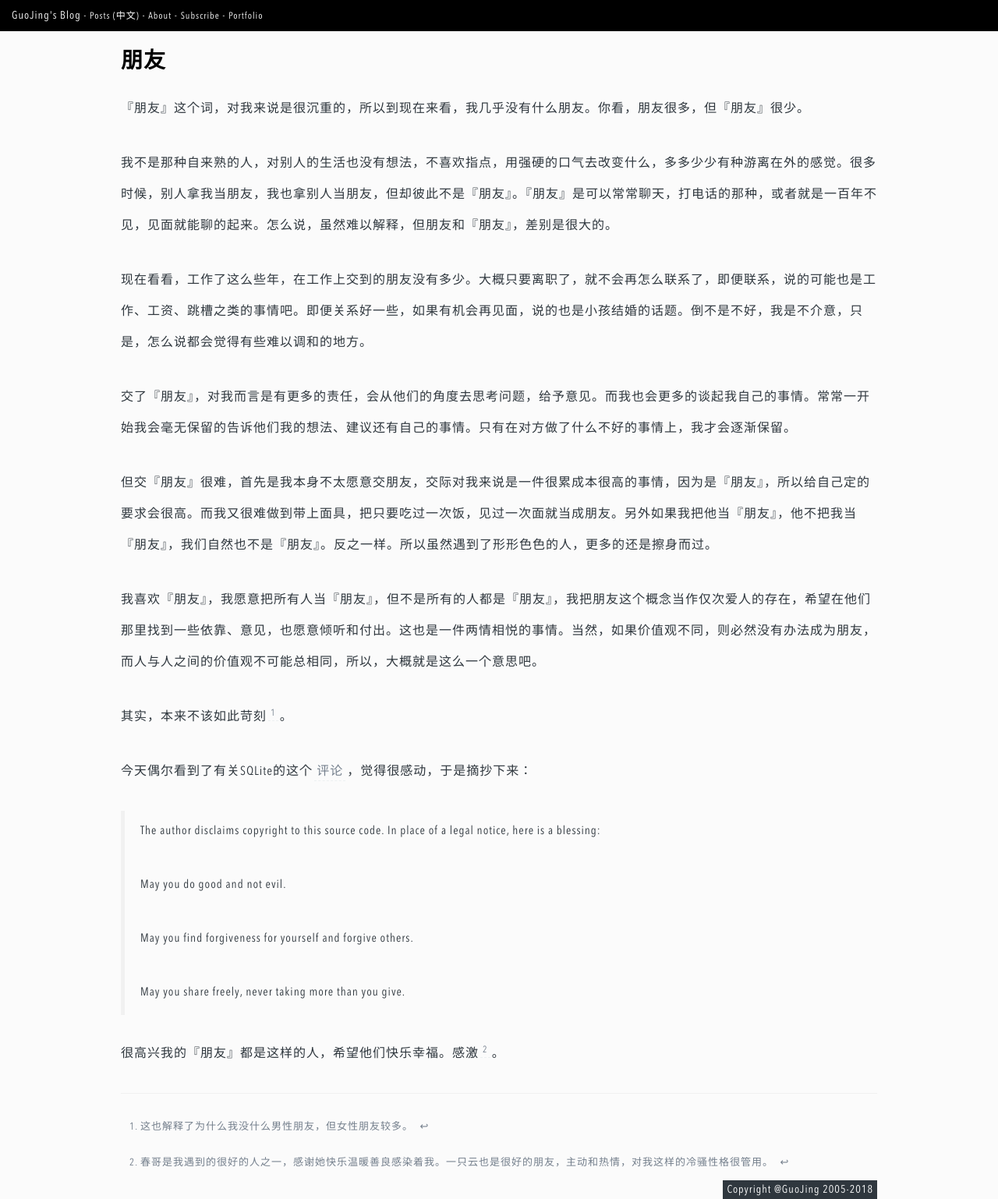
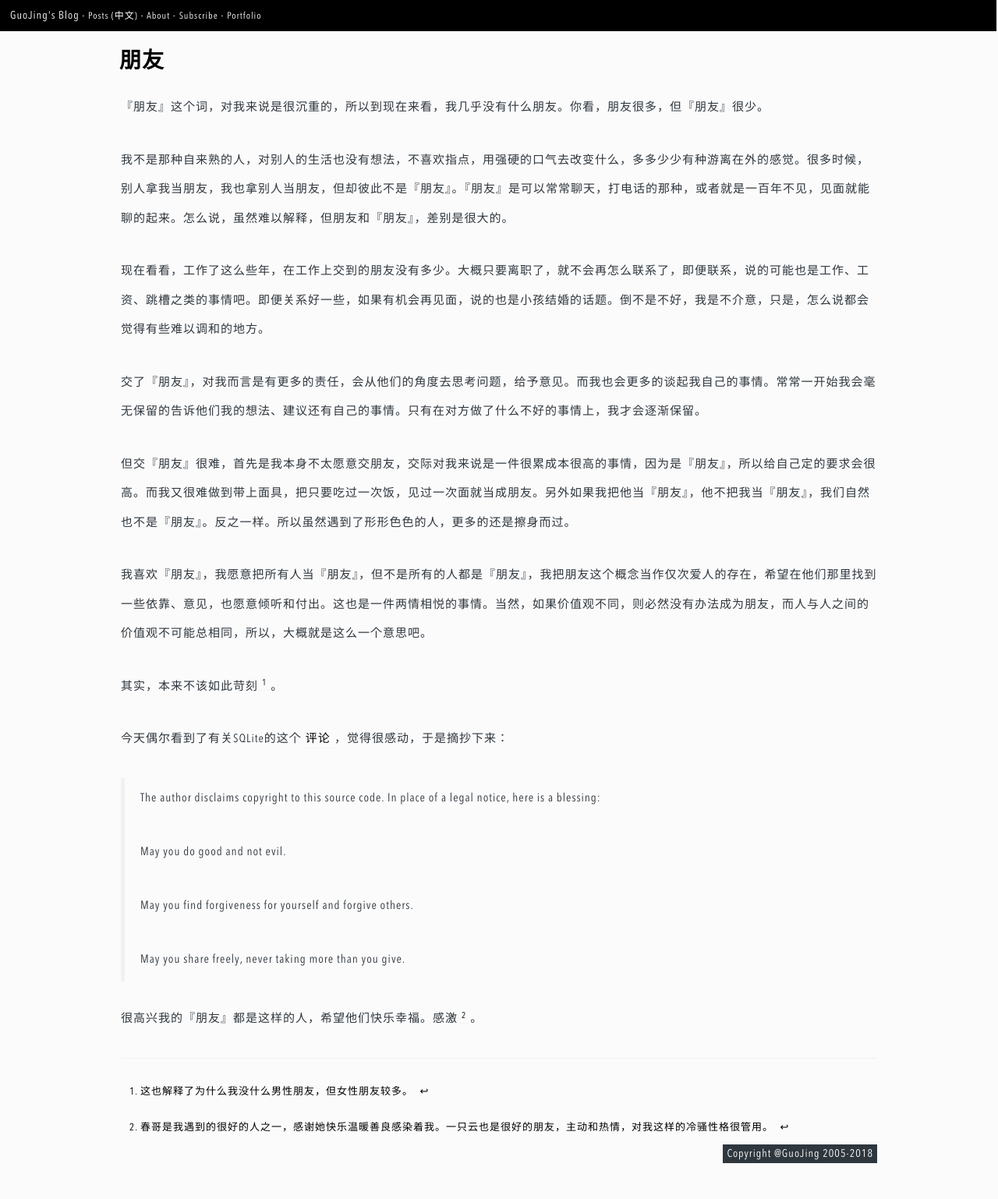
Before and after one commit to GuoJing/blog, a Jekyll site: the page built from backup/2014/2014-03-19-friend-is.md, in a window 1280 px wide. Shown: the whole page at 78% size. Built offline with Jekyll 4.4.1, drawn with Linux system fonts in a browser that asks for light colours; after the commit the page ends 1492 px from its top, so only the background shows below that.

Commit message:
auto commit

```diff
--- a/style/style.css
+++ b/style/style.css
@@ -10,7 +10,7 @@ html {
 }
 
 body {
-  font-size: 16px;
+  font-size: 15px;
   color: #2f373e;
   height: 100%;
   background: #fbfbfb;
@@ -78,6 +78,10 @@ hr {
   margin-top: 20px;
 }
 
+.archive a:hover {
+  color: gray;
+}
+
 .content h3 {
   margin: 40px 0 40px 0;
 }
@@ -113,13 +117,14 @@ hr {
 }
 
 a {
-  color: #34495E;
+  color: black;
 }
 
 .title {
   font-size: 14px;
   padding-top: 10px;
   padding-bottom: 10px;
+  margin-left: -2px;
 }
 
 .main .title {
@@ -208,21 +213,21 @@ blockquote {
 }
 
 .footer a:link {
-  color: #747f8c;
+  color: black;
   text-decoration: none;
   margin: 0 2px;
   padding: 3px;
 }
 
 .comments a:link {
-  color: #747f8c;
+  color: black;
   text-decoration: none;
   margin: 0 2px;
   padding: 3px;
 }
 
 .comments a:visited {
-  color: #747f8c;
+  color: black;
   text-decoration: none;
 }
 
@@ -241,7 +246,7 @@ a:link {
 }
 
 .archive {
-  font-size: 16px;
+  font-size: 15px;
 }
 
 .archive li {
@@ -250,12 +255,12 @@ a:link {
 }
 
 .archive li time {
-  color: #95a5a6;
+  color: gray;
 }
 
 .archive .year {
   color: black;
-  font-weight: bolder;
+  font-size: 17px;
   text-transform: uppercase;
   margin: 25px 0;
   font-weight: bolder;
@@ -306,10 +311,14 @@ pre code {
 }
 
 .info,.suggest {
-  color: #bababa;
+  color: gray;
   margin-bottom: 10px;
   margin-top: 5px;
   width: 100%;
+}
+
+.info i {
+  font-style: normal;
 }
 
 .suggest,.pre {
@@ -359,7 +368,7 @@ img {
 }
 
 .footer a:visited,.forb a:link,.suggest a:link,.forb a:visited,.suggest a:visited {
-  color: #747f8c;
+  color: black;
   text-decoration: none;
 }
 
@@ -389,7 +398,7 @@ img {
 }
 
 .content a:visited,.content a:link,.content a:hover {
-  color: #747f8c;
+  color: black;
   margin: 0 2px;
   padding: 3px;
 }
@@ -400,7 +409,7 @@ img {
 
 .content .collect_info {
   margin-bottom: 40px;
-  color: #747f8c;
+  color: black;
 }
 
 /* table */
@@ -426,7 +435,7 @@ img {
   font-size: 13px;
   border-top: 1px solid #f0f0f0;
   padding-top: 30px;
-  color: #747f8c;
+  color: black;
 }
 
 .footnotes ol {
```
Also changed, not shown: images/2018/1.jpg, 1 other file.
